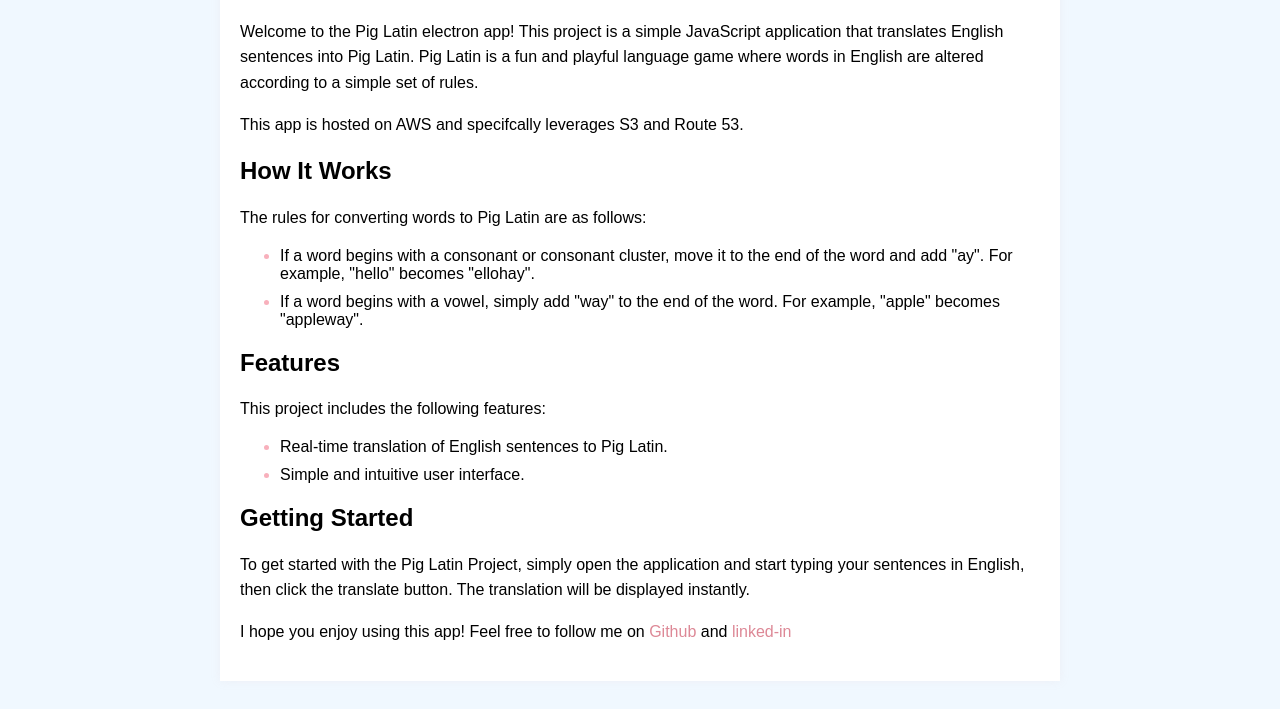
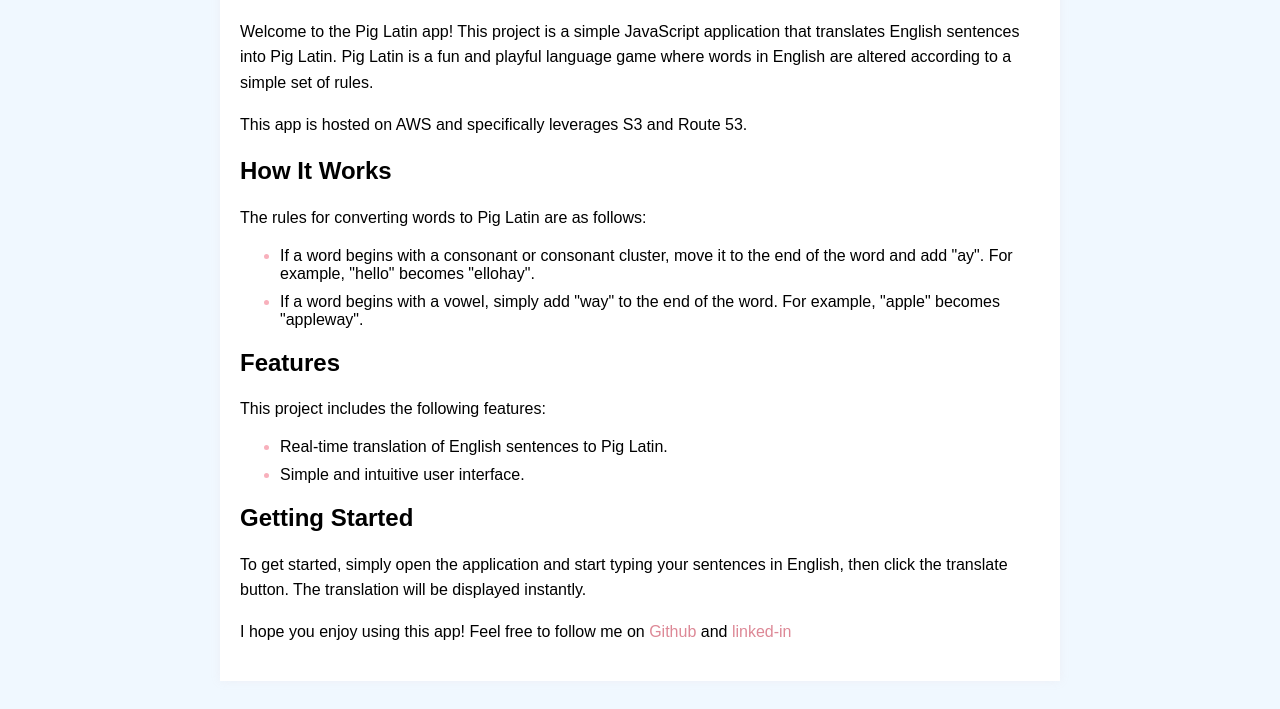
Before and after one commit to peterchay88/html-pig-latin, a plain HTML site: page src/html/about.html in a window 1280 px wide. Shown: the part 91-800 px from the top of the page. Drawn offline with Linux system fonts and the light colour scheme.

Commit message:
Updates tp the about page

```diff
--- a/src/html/about.html
+++ b/src/html/about.html
@@ -91,12 +91,12 @@
     <div class="container">
         <h1>Pig Latin<span id="period">!</span></h1>
         <p>
-            Welcome to the Pig Latin electron app! This project is a simple JavaScript application that translates English sentences into Pig Latin.
+            Welcome to the Pig Latin app! This project is a simple JavaScript application that translates English sentences into Pig Latin.
             Pig Latin is a fun and playful language game where words in English are altered according to a simple set of rules.
         </p>
 
         <p>
-            This app is hosted on AWS and specifcally leverages S3 and Route 53.
+            This app is hosted on AWS and specifically leverages S3 and Route 53.
 
 
         </p>
@@ -114,7 +114,7 @@
         </ul>
         <h2>Getting Started</h2>
         <p>
-            To get started with the Pig Latin Project, simply open the application and start typing your sentences in English, then click the translate button.
+            To get started, simply open the application and start typing your sentences in English, then click the translate button.
             The translation will be displayed instantly.
         </p>
         <p>
```
